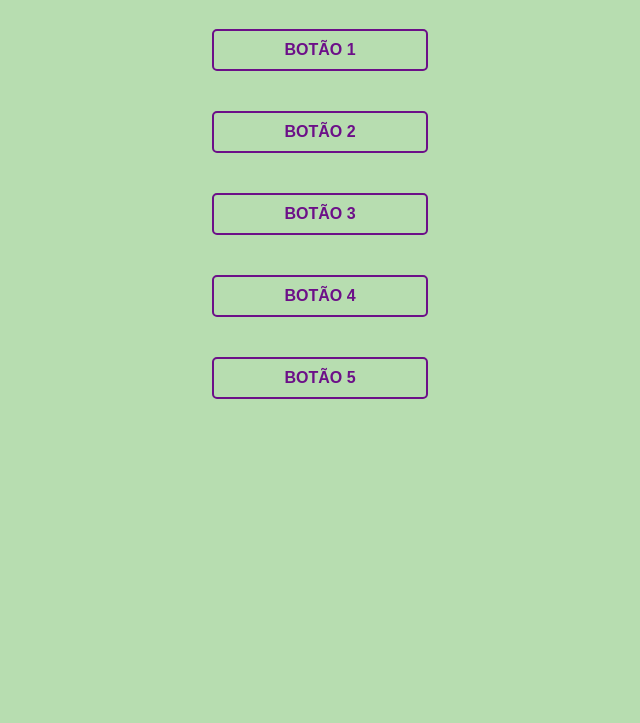
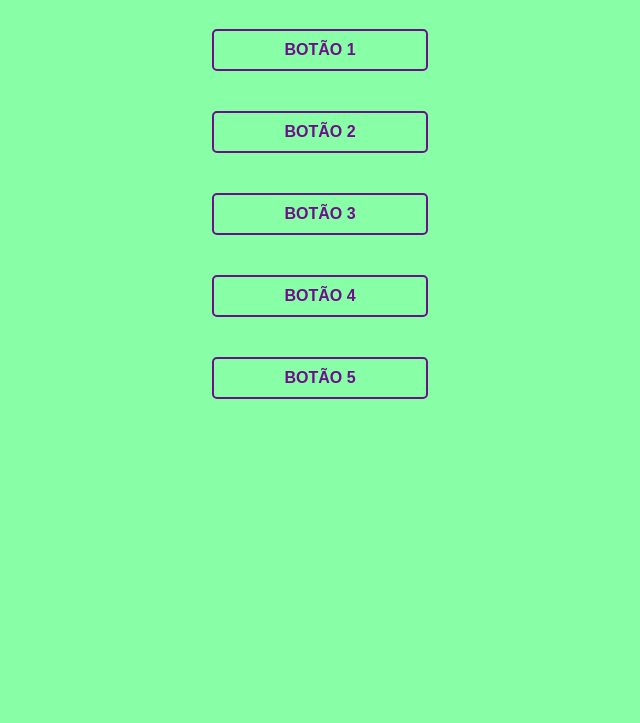
Before and after one commit to Marcio-Developer/Efeitos-de-Botao, a plain HTML site: page index.html in a window 1280 px wide. Shown: the part 77-800 px from the top of the page, without its empty margins (320-960 px from the left). Drawn offline with Linux system fonts and the light colour scheme.

Commit message:
Alteração no CSS

```diff
--- a/style.css
+++ b/style.css
@@ -1,5 +1,5 @@
 body{
-    background-color: #B7DDB0;
+    background-color: #88ffa6;
     font-size: 17px;
 }
 
@@ -50,11 +50,11 @@ button::after {
 }
 
 button:hover{
-    color: #fff;
+    color: lime;
 }
 
 .btn-1::after {
-    background-color: #B7DDB0;
+    background-color: #88ffa6;
     height: 100%;
     left: 0;
     top: 0;
@@ -99,7 +99,7 @@ button:hover{
 }
 
 .btn-4::after {
-    background-color: #B7DDB0;
+    background-color: #88ffa6;
     height: 100%;
     left: 0;
     top: 0;
```
